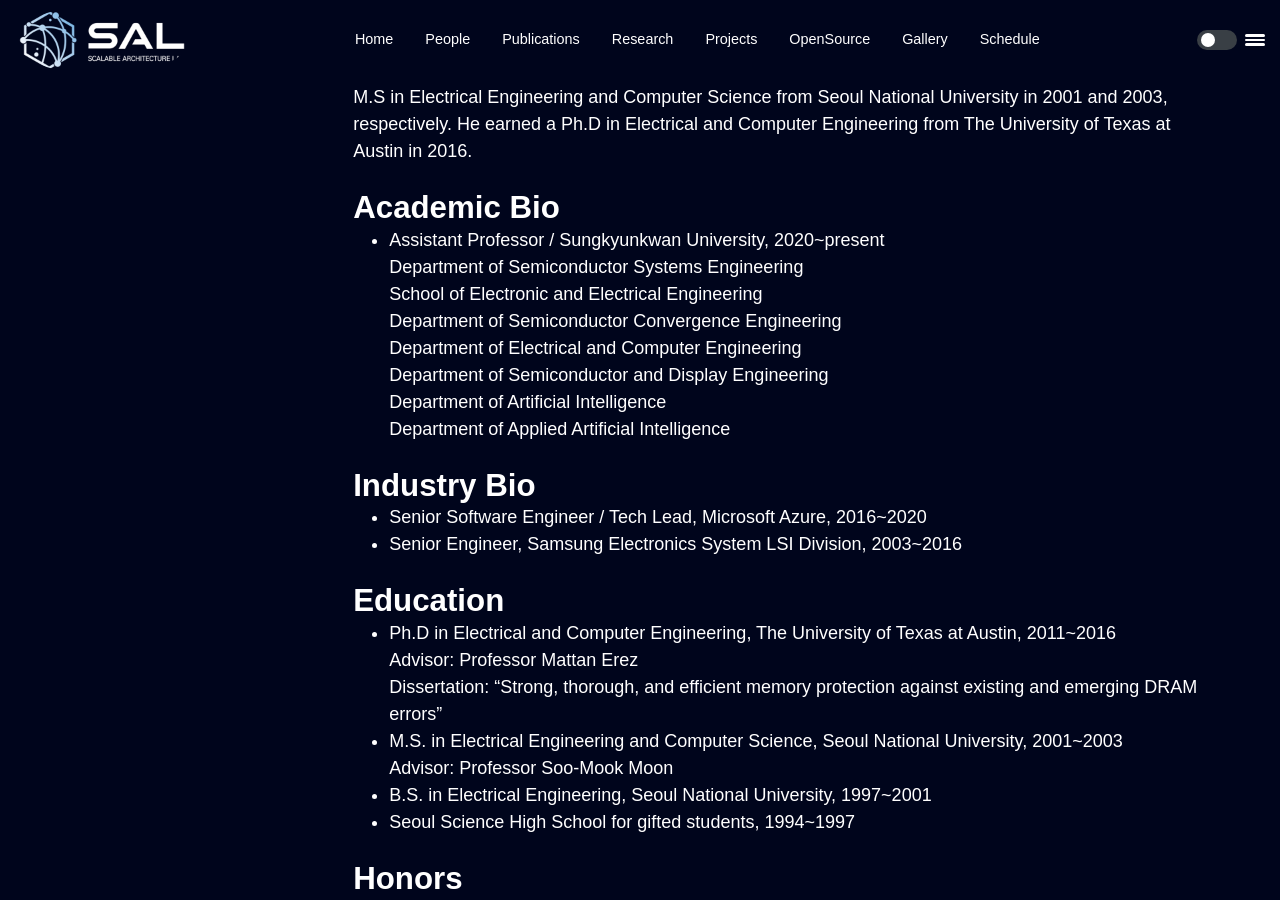
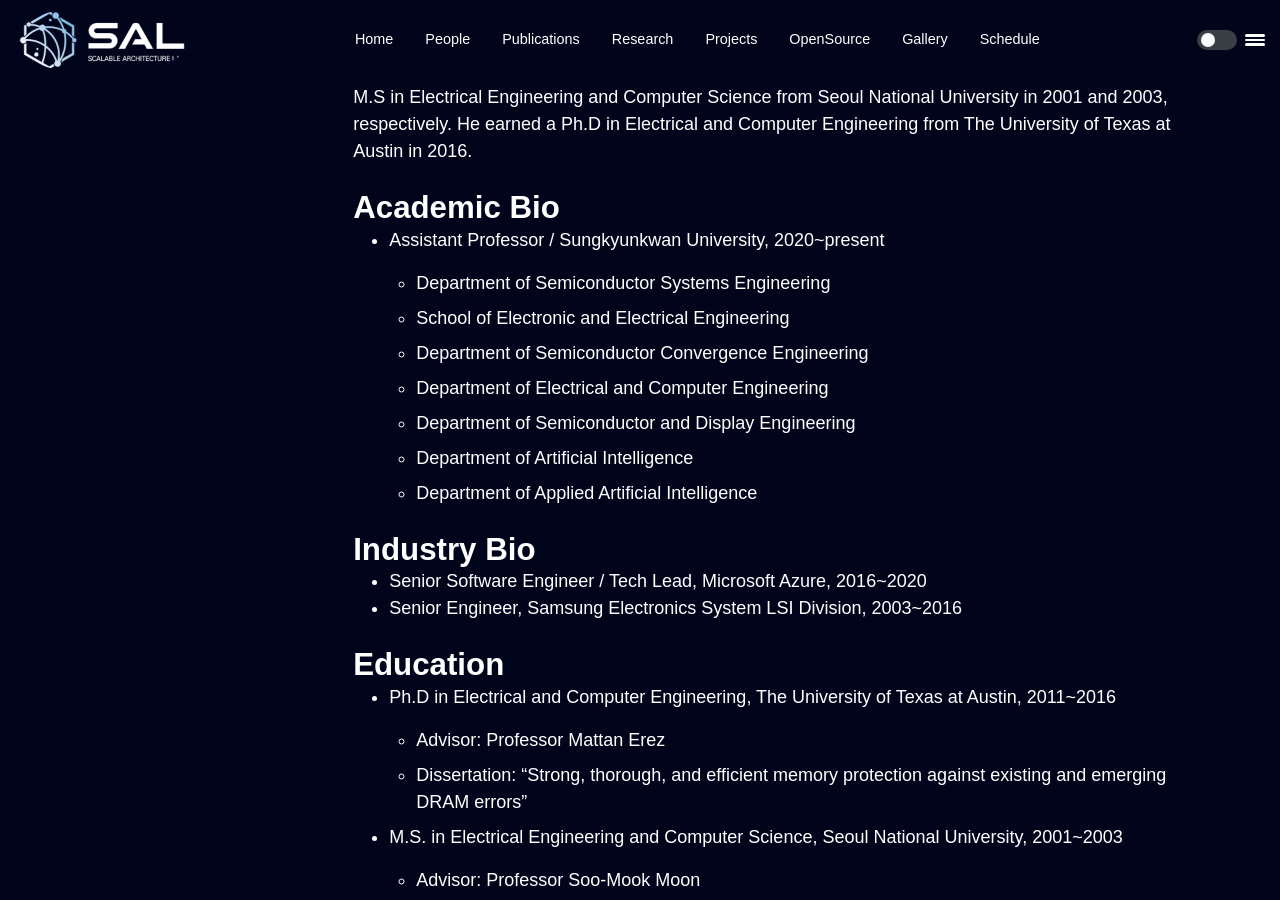
Before and after one commit to scalable-arch/scalable-arch.github.io, a Jekyll site: the page built from members-professor.md, in a window 1280 px wide and 900 px high, scrolled down 795 px. Built offline with Jekyll 4.4.1, drawn with Linux system fonts in a browser that asks for light colours.

Commit message:
Update members-professor.md

```diff
--- a/members-professor.md
+++ b/members-professor.md
@@ -25,6 +25,8 @@ layout: posts-page
   {:.inner-list}
 
   - Assistant Professor / Sungkyunkwan University, 2020~present
+
+    {:.deps-list}
     - Department of Semiconductor Systems Engineering
     - School of Electronic and Electrical Engineering
     - Department of Semiconductor Convergence Engineering
@@ -45,10 +47,14 @@ layout: posts-page
   {:.inner-list}
 
   - Ph.D in Electrical and Computer Engineering, The University of Texas at Austin, 2011~2016
+
+    {:.deps-list}
     - Advisor: Professor Mattan Erez
     - Dissertation: "Strong, thorough, and efficient memory protection against existing and emerging DRAM errors"
 
   - M.S. in Electrical Engineering and Computer Science, Seoul National University, 2001~2003
+
+    {:.deps-list}
     - Advisor: Professor Soo-Mook Moon
   - B.S. in Electrical Engineering, Seoul National University, 1997~2001
   - Seoul Science High School for gifted students, 1994~1997
```
